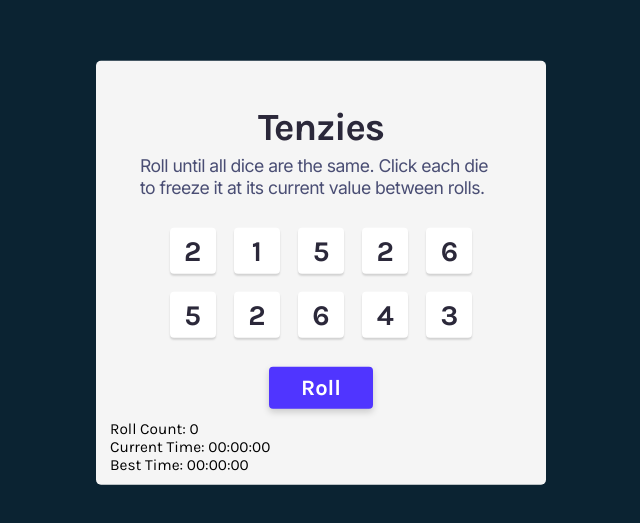
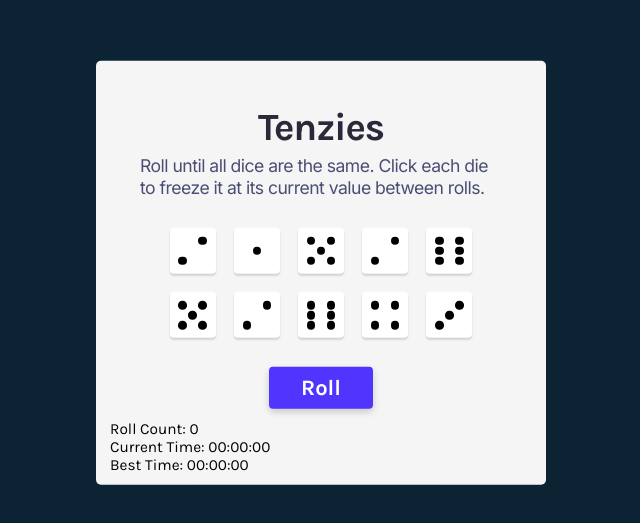
Before and after one commit to Tig-ranK/tenzies, a React (Create React App) app: page / in a window 1280 px wide. Shown: the part 127-650 px from the top of the page, without its empty margins (319-959 px from the left). Built offline with nearby package versions, Linux system fonts and the light colour scheme.

Commit message:
replaced the numbers with real dice

```diff
--- a/src/components/Die.js
+++ b/src/components/Die.js
@@ -1,12 +1,15 @@
 import React from 'react';
+import Dots from './Dots';
 
 export default function Die(props) {
-  return (
+  return 0 ? (
     <button
       className={props.isHeld ? 'dice selected' : 'dice'}
       onClick={props.hold}
     >
       {props.value}
     </button>
+  ) : (
+    <Dots value={props.value} isHeld={props.isHeld} hold={props.hold} />
   );
 }
--- a/src/components/Dots.js
+++ b/src/components/Dots.js
@@ -3,30 +3,37 @@ import React from 'react';
 export default function Dots(props) {
   let dots = [0, 0, 0, 0, 0, 0, 0, 0, 0];
   switch (props.value) {
-    case '1':
+    case 1:
       dots = [0, 0, 0, 0, 1, 0, 0, 0, 0];
       break;
-    case '2':
+    case 2:
       dots = [0, 0, 1, 0, 0, 0, 1, 0, 0];
       break;
-    case '3':
+    case 3:
       dots = [0, 0, 1, 0, 1, 0, 1, 0, 0];
       break;
-    case '4':
+    case 4:
       dots = [1, 0, 1, 0, 0, 0, 1, 0, 1];
       break;
-    case '5':
+    case 5:
       dots = [1, 0, 1, 0, 5, 0, 1, 0, 1];
       break;
-    case '6':
+    case 6:
       dots = [1, 0, 1, 1, 0, 1, 1, 0, 1];
       break;
     default:
       break;
   }
   const mappedDots = dots.map((select, index) => (
-    <div key={index} className={select ? 'dot' : 'dot selected'}></div>
+    <div key={index} className={select ? 'dot' : 'dot display'}></div>
   ));
 
-  return <div className='dot-grid'>{mappedDots}</div>;
+  return (
+    <div
+      onClick={props.hold}
+      className={props.isHeld ? 'dot-grid selected' : 'dot-grid'}
+    >
+      {mappedDots}
+    </div>
+  );
 }
--- a/src/styles.scss
+++ b/src/styles.scss
@@ -152,6 +152,14 @@ body {
   height: 2.1rem;
   width: 2.1rem;
   gap: 1.5px;
+  cursor: pointer;
+  &.selected {
+    background-color: #59e391;
+
+    .dot.display {
+      background-color: #59e391;
+    }
+  }
 }
 
 .dot {
@@ -161,7 +169,7 @@ body {
   height: 8.5px;
   width: 8.5px;
   border-radius: 50%;
-  &.selected {
+  &.display {
     background-color: #fff;
   }
 }
```
